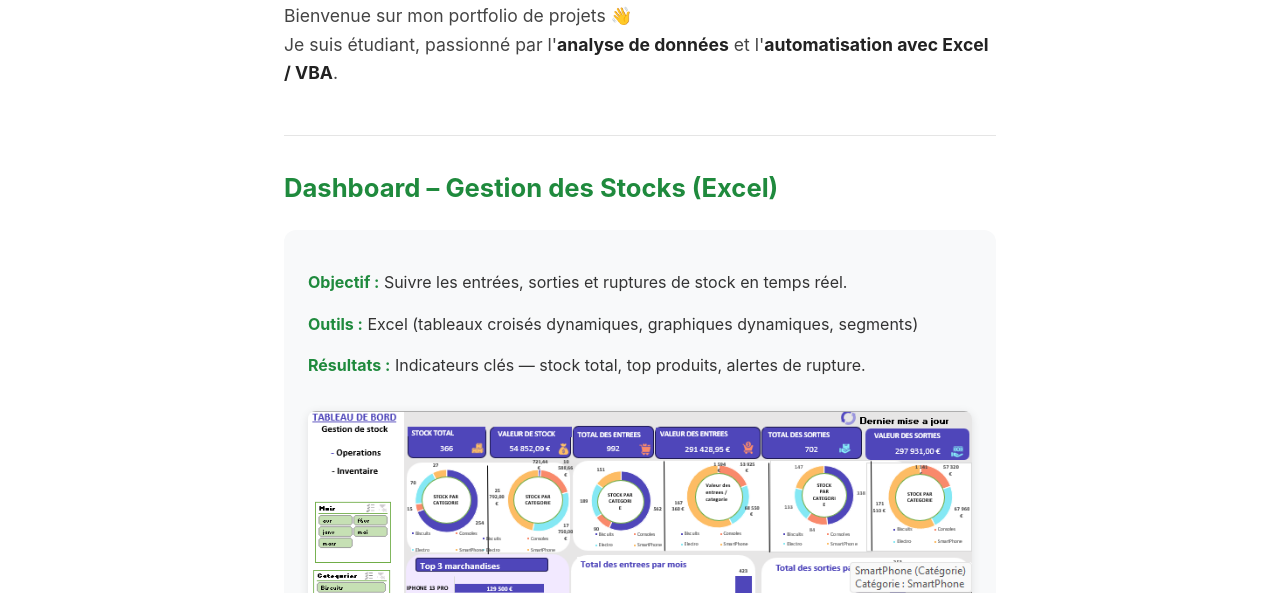
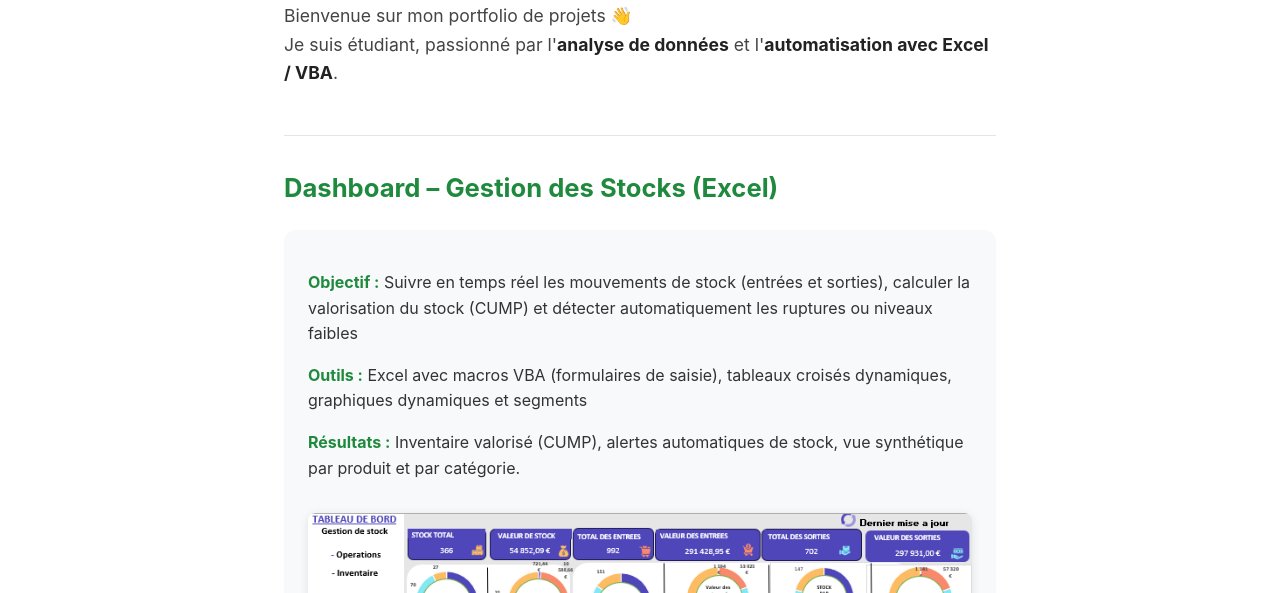
Before and after one commit to cheikhsaliousylla717/Dashboard-excel-portfolio, a plain HTML site: page index.html in a window 1280 px wide. Shown: the part 207-800 px from the top of the page. Drawn offline with Linux system fonts and the light colour scheme.

Commit message:
Update index.html

```diff
--- a/index.html
+++ b/index.html
@@ -85,9 +85,9 @@
 
     <h2>Dashboard – Gestion des Stocks (Excel)</h2>
     <div class="card">
-      <p><b>Objectif :</b> Suivre les entrées, sorties et ruptures de stock en temps réel.</p>
-      <p><b>Outils :</b> Excel (tableaux croisés dynamiques, graphiques dynamiques, segments)</p>
-      <p><b>Résultats :</b> Indicateurs clés — stock total, top produits, alertes de rupture.</p>
+      <p><b>Objectif :</b> Suivre en temps réel les mouvements de stock (entrées et sorties), calculer la valorisation du stock (CUMP) et détecter automatiquement les ruptures ou niveaux faibles</p>
+      <p><b>Outils :</b> Excel avec macros VBA (formulaires de saisie), tableaux croisés dynamiques, graphiques dynamiques et segments</p>
+      <p><b>Résultats :</b>  Inventaire valorisé (CUMP), alertes automatiques de stock, vue synthétique par produit et par catégorie.</p>
 
       <img src="tableau de bord.png" alt="Capture du dashboard">
 
```
